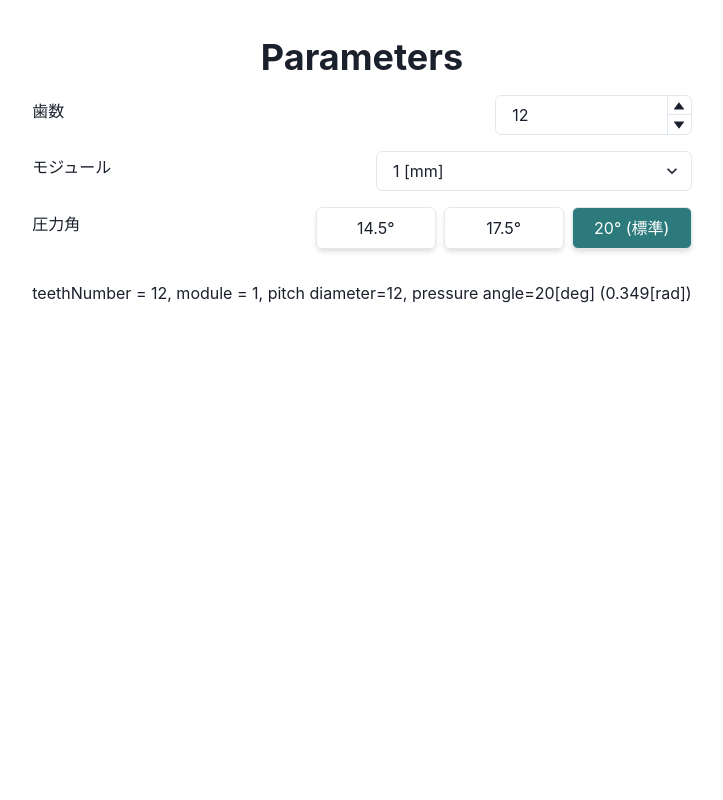
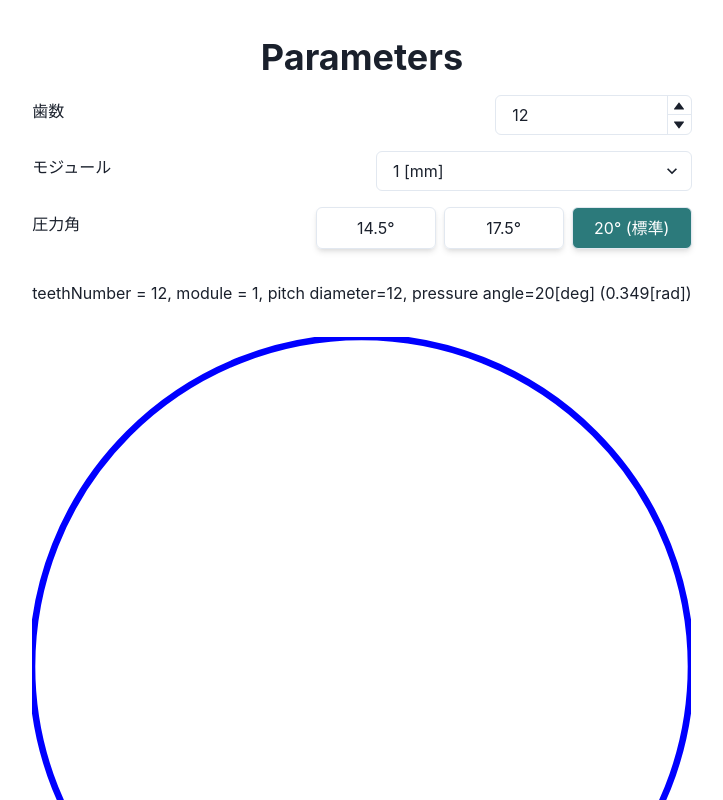
Before and after one commit to sw1227/gear-svg, a React (Vite) app: page / in a window 1280 px wide. Shown: the top 800 px of the page, without its empty margins (278-1001 px from the left). Built offline with nearby package versions, Linux system fonts and the light colour scheme.

Commit message:
feat: add svg with adaptive size

```diff
--- a/src/App.tsx
+++ b/src/App.tsx
@@ -1,4 +1,4 @@
-import { FC } from 'react'
+import { FC, useState, useEffect, useRef } from 'react'
 import { useRecoilState, useRecoilValue } from 'recoil'
 import './App.css'
 import { Box, Heading, VStack } from '@chakra-ui/react'
@@ -21,6 +21,27 @@ const App: FC = () => {
   const pitchDiameter = useRecoilValue(pitchDiameterState)
   const pressureAngle = useRecoilValue(pressureAngleState)
 
+  // svg size
+  const [svgSize, setSvgSize] = useState<number>(0);
+  const svgContainerRef = useRef<HTMLDivElement>(null);
+
+  // Max size of svg is 800
+  const updateSize = () => {
+    if (svgContainerRef.current) {
+      const newSize = Math.min(svgContainerRef.current.clientWidth, 800);
+      setSvgSize(newSize);
+    }
+  };
+
+  // Update size when mounted and resized
+  useEffect(() => {
+    updateSize();
+    window.addEventListener('resize', updateSize);
+    return () => {
+      window.removeEventListener('resize', updateSize);
+    };
+  }, []);
+
   return (
     <>
       <Box p={4}>
@@ -35,6 +56,13 @@ const App: FC = () => {
         </VStack>
 
         <Box mt={8}>teethNumber = {teethNumber}, module = {module}, pitch diameter={pitchDiameter}, pressure angle={pressureAngleDegree}[deg] ({pressureAngle.toFixed(3)}[rad])</Box>
+
+        <Box mt={8} ref={svgContainerRef} display="flex" justifyContent="center" boxSizing='border-box'>
+          {/* TODO: 歯車の収まるviewBoxを設定 */}
+          <svg xmlns="http://www.w3.org/2000/svg" width={svgSize} height={svgSize} viewBox="-50 -50 100 100">
+            <circle cx="0" cy="0" r="50" fill="none" stroke="blue" />
+          </svg>
+        </Box>
       </Box>
     </>
   )
```
